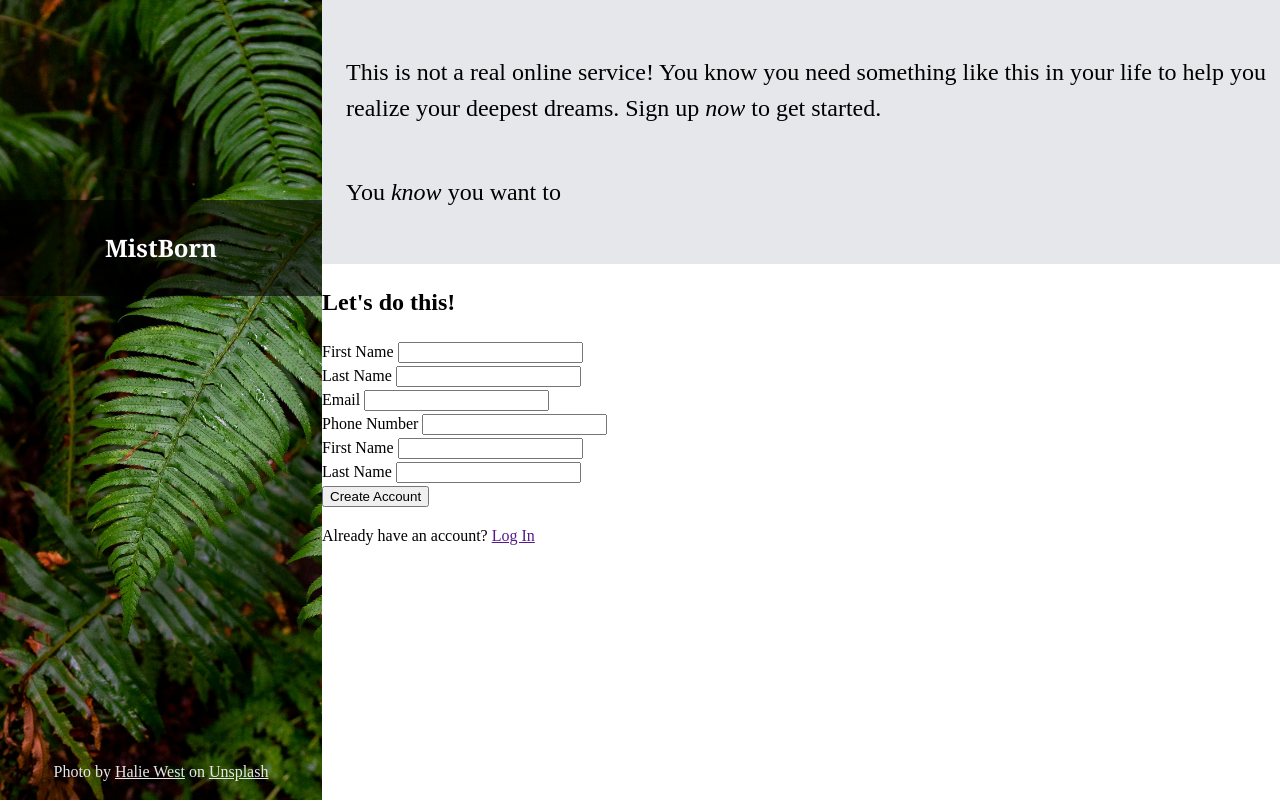
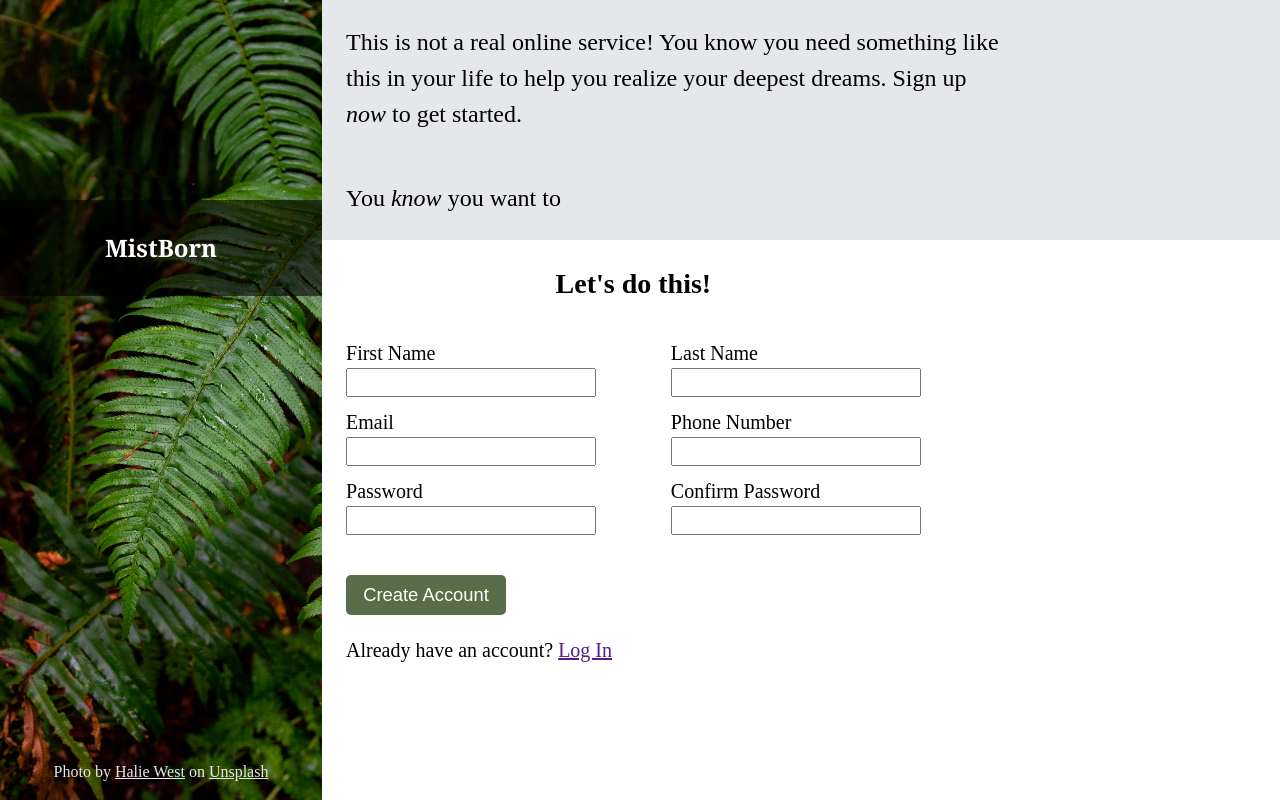
Before and after one commit to Jaishil07/sign-up-form, a plain HTML site: page index.html in a window 1280 px wide. Drawn offline with Linux system fonts and the light colour scheme.

Commit message:
Add basic form styling

```diff
--- a/index.html
+++ b/index.html
@@ -57,13 +57,13 @@
 
                 <div class="form-row">
                     <div class="form-element">
-                        <label for="pswd">First Name</label>
+                        <label for="pswd">Password</label>
                         <input type="password" id="pswd">
                     </div>
 
                     <div class="form-element">
-                        <label for="cpswd">Last Name</label>
-                        <input type="text" id="cpswd">
+                        <label for="cpswd">Confirm Password</label>
+                        <input type="password" id="cpswd">
                     </div>
                 </div>
             </form>
--- a/styles.css
+++ b/styles.css
@@ -60,11 +60,16 @@ body {
 
 main {
     height: 100vh;
+    display: flex;
+    flex-direction: column;
+}
+
+main > section {
+    flex: 1;
+    flex-shrink: 1;
 }
 
 .top {
-    height: 33%;
-
     background-color: #E5E7EB;
 
     display: flex;
@@ -74,3 +79,65 @@ main {
     font-size: 1.5rem;
     padding-left: 1.5rem;
 }
+
+.top > p {
+    width: 70%;
+}
+
+.form {
+    box-shadow: 0px 0px 2px 0px 2px black;
+}
+
+form{
+    width: 60%;
+    display: flex;
+    flex-direction: column;
+    justify-content: space-between;
+    padding-left: 1.5rem;
+    gap: 10px;
+}
+
+form > h2 {
+    font-size: 1.75rem;
+    text-align: center;
+}
+
+.form-row {
+    display: flex;
+    justify-content: space-between;
+}
+
+.form-element {
+    display: flex;
+    flex-direction: column;
+}
+
+.form-element input[type="text"],
+.form-element input[type="tel"],
+.form-element input[type="email"],
+.form-element input[type="password"]{
+    box-sizing: border-box;
+    width: 250px;
+    padding: 5px;
+}
+
+.form-element>label {
+    font-size: 1.25rem;
+}
+
+.bottom {
+    padding-top: 40px;
+    padding-left: 1.5rem;
+    font-size: 1.25rem;
+}
+
+button {
+    background-color: var(--button);
+    color: white;
+    width: 10rem;
+    height: 40px;
+    border: none;
+    border-radius: 5px;
+    font-size: 1.15rem;
+    padding: 5px 10px;
+}
```
